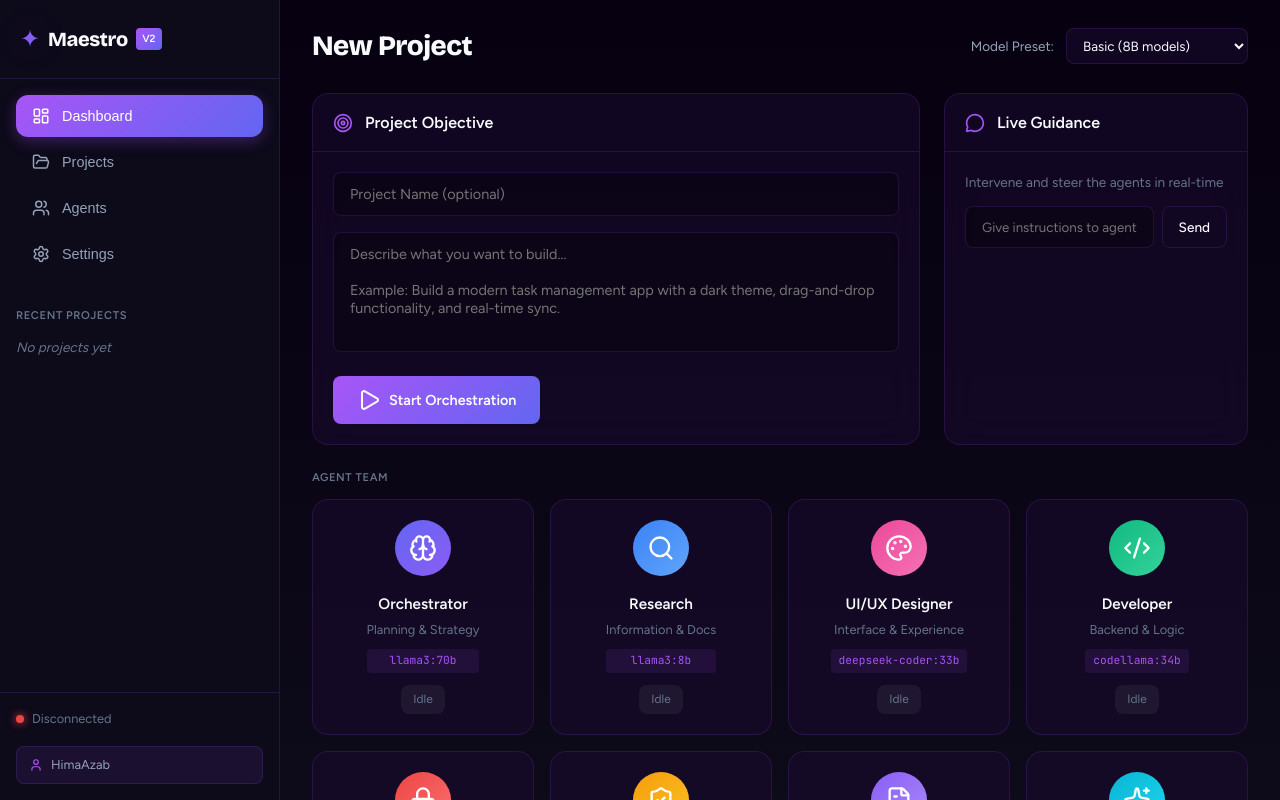
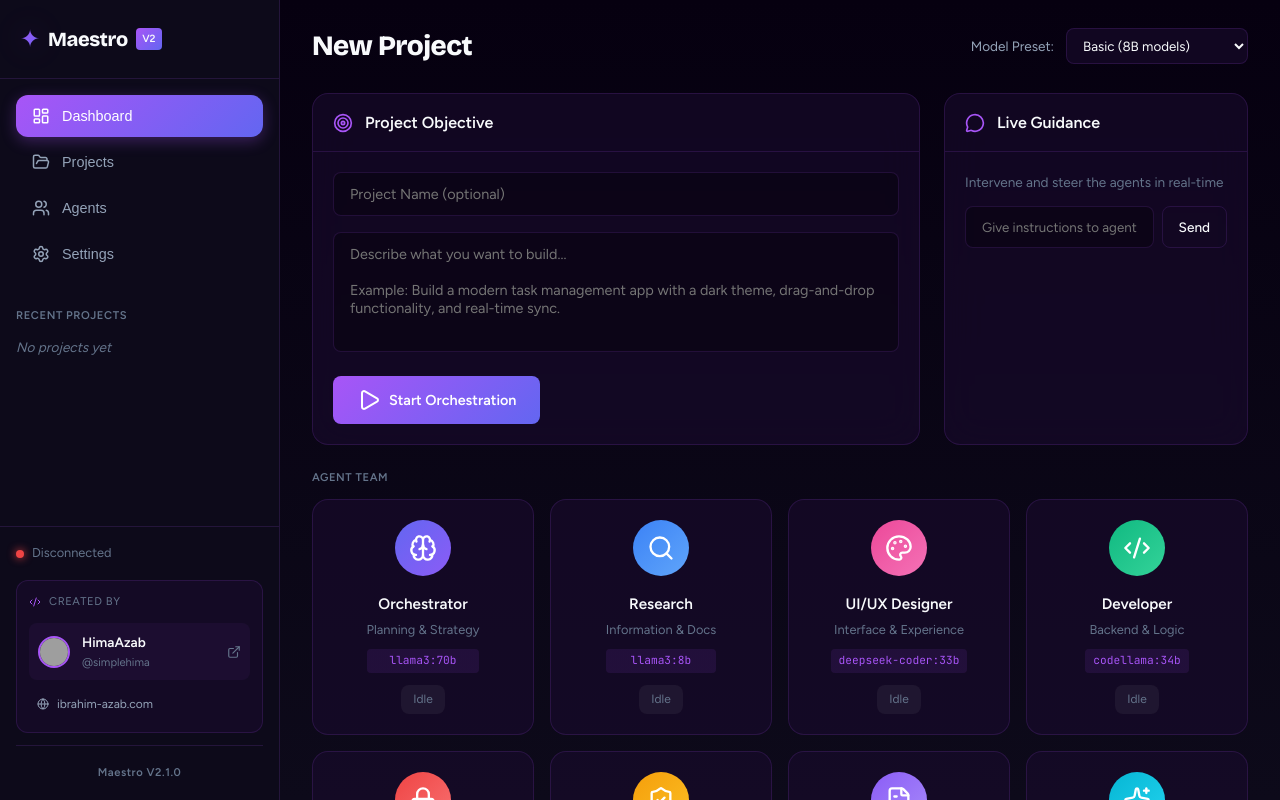
Before and after one commit to simplehima/maestro-agents, a website built with Vite: page frontend/index.html in a window 1280 px wide. Built offline with nearby package versions, Linux system fonts and the light colour scheme; no server answers; grey boxes are pictures that could not be loaded; files whose address does not match are found by name.

Commit message:
v2.1.0: Add About Me section, multi-platform release support

```diff
--- a/frontend/index.html
+++ b/frontend/index.html
@@ -58,9 +58,26 @@
           <span class="dot offline"></span>
           <span>Disconnected</span>
         </div>
-        <div class="user-badge">
-          <i data-lucide="user"></i>
-          <span>HimaAzab</span>
+        <div class="about-section">
+          <div class="about-header">
+            <i data-lucide="code-2"></i>
+            <span>Created by</span>
+          </div>
+          <a href="https://github.com/simplehima" target="_blank" class="creator-link">
+            <img src="https://github.com/simplehima.png" alt="HimaAzab" class="creator-avatar">
+            <div class="creator-info">
+              <span class="creator-name">HimaAzab</span>
+              <span class="creator-handle">@simplehima</span>
+            </div>
+            <i data-lucide="external-link"></i>
+          </a>
+          <a href="https://ibrahim-azab.com/" target="_blank" class="portfolio-link">
+            <i data-lucide="globe"></i>
+            <span>ibrahim-azab.com</span>
+          </a>
+        </div>
+        <div class="app-version">
+          <span>Maestro V2.1.0</span>
         </div>
       </div>
     </aside>
--- a/frontend/src/style.css
+++ b/frontend/src/style.css
@@ -242,6 +242,123 @@ body {
     width: 14px;
     height: 14px;
     color: var(--accent-primary);
+}
+
+/* About Section */
+.about-section {
+    margin-top: 1rem;
+    padding: 0.75rem;
+    background: var(--bg-card);
+    border: 1px solid var(--border-color);
+    border-radius: var(--radius-md);
+}
+
+.about-header {
+    display: flex;
+    align-items: center;
+    gap: 0.5rem;
+    font-size: 0.7rem;
+    text-transform: uppercase;
+    letter-spacing: 0.05em;
+    color: var(--text-muted);
+    margin-bottom: 0.75rem;
+}
+
+.about-header svg {
+    width: 12px;
+    height: 12px;
+    color: var(--accent-primary);
+}
+
+.creator-link {
+    display: flex;
+    align-items: center;
+    gap: 0.75rem;
+    padding: 0.5rem;
+    background: rgba(168, 85, 247, 0.05);
+    border: 1px solid transparent;
+    border-radius: var(--radius-sm);
+    text-decoration: none;
+    color: var(--text-primary);
+    transition: all 0.2s ease;
+}
+
+.creator-link:hover {
+    background: rgba(168, 85, 247, 0.15);
+    border-color: var(--border-glow);
+    transform: translateY(-1px);
+}
+
+.creator-avatar {
+    width: 32px;
+    height: 32px;
+    border-radius: 50%;
+    border: 2px solid var(--accent-primary);
+}
+
+.creator-info {
+    flex: 1;
+    display: flex;
+    flex-direction: column;
+}
+
+.creator-name {
+    font-size: 0.85rem;
+    font-weight: 600;
+    color: var(--text-primary);
+}
+
+.creator-handle {
+    font-size: 0.7rem;
+    color: var(--text-muted);
+}
+
+.creator-link>svg {
+    width: 14px;
+    height: 14px;
+    color: var(--text-muted);
+    transition: color 0.2s;
+}
+
+.creator-link:hover>svg {
+    color: var(--accent-primary);
+}
+
+.portfolio-link {
+    display: flex;
+    align-items: center;
+    gap: 0.5rem;
+    margin-top: 0.5rem;
+    padding: 0.4rem 0.5rem;
+    font-size: 0.75rem;
+    color: var(--text-secondary);
+    text-decoration: none;
+    border-radius: var(--radius-sm);
+    transition: all 0.2s;
+}
+
+.portfolio-link:hover {
+    background: rgba(168, 85, 247, 0.1);
+    color: var(--accent-primary);
+}
+
+.portfolio-link svg {
+    width: 12px;
+    height: 12px;
+}
+
+.app-version {
+    margin-top: 0.75rem;
+    padding-top: 0.75rem;
+    border-top: 1px solid var(--border-color);
+    text-align: center;
+}
+
+.app-version span {
+    font-size: 0.7rem;
+    font-weight: 600;
+    color: var(--text-muted);
+    letter-spacing: 0.05em;
 }
 
 /* ===== MAIN CONTENT ===== */
```
Also changed, not shown: .github/workflows/release.yml.
